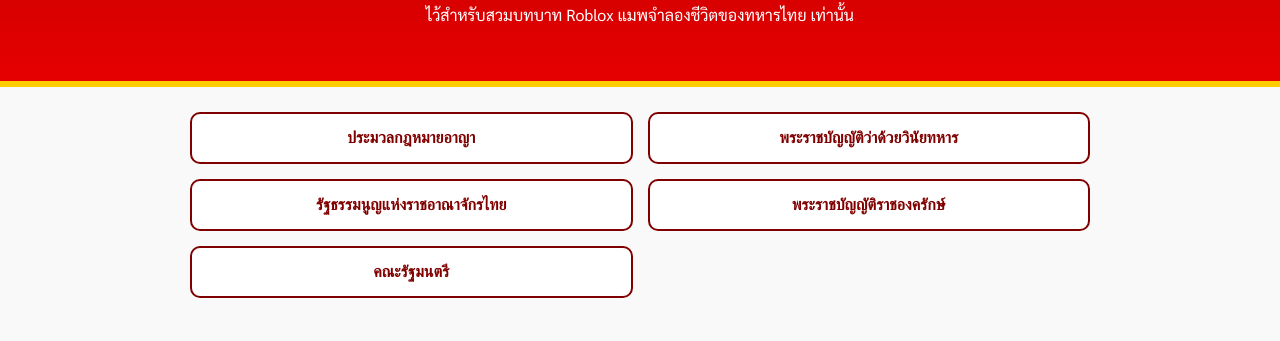
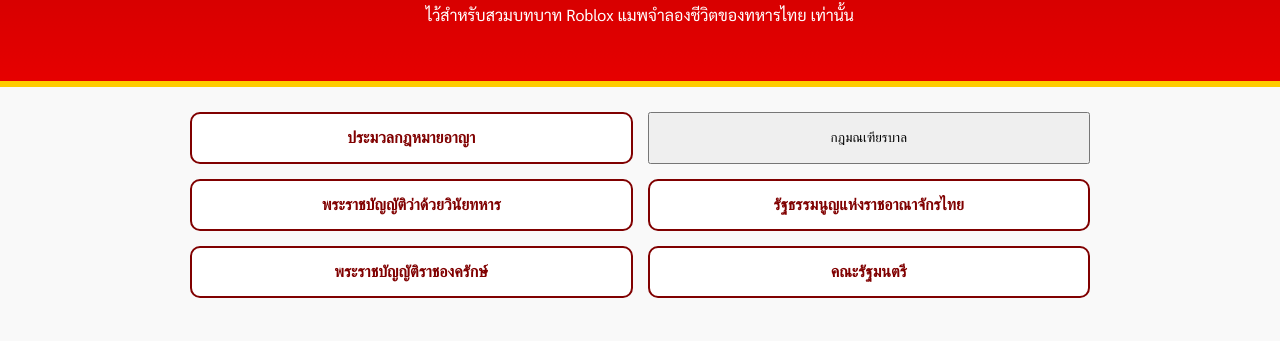
Before and after one commit to web-love1/web-love, a website: page index.html in a window 1280 px wide. Shown: the part 225-566 px from the top of the page. Drawn offline with Linux system fonts and the light colour scheme.

Commit message:
Add palatine law button to navigation menu
Added a new button for 'กฎมณเฑียรบาล' in the navigation menu.

```diff
--- a/index.html
+++ b/index.html
@@ -18,6 +18,7 @@
 
     <nav class="menu-grid">
         <button class="menu-item" onclick="loadContent('criminal')">ประมวลกฎหมายอาญา</button>
+        <button class="menu-btn" onclick="loadContent('palatine_law')">กฎมณเฑียรบาล</button>
         <button class="menu-item" onclick="loadContent('discipline')">พระราชบัญญัติว่าด้วยวินัยทหาร</button>
         <button class="menu-item" onclick="loadContent('constitutional')">รัฐธรรมนูญแห่งราชอาณาจักรไทย</button>
         <button class="menu-item" onclick="loadContent('royal_guard')">พระราชบัญญัติราชองครักษ์</button>
@@ -29,4 +30,5 @@
 
     <script src="script.js"></script>
 </body>
+
 </html>
```
